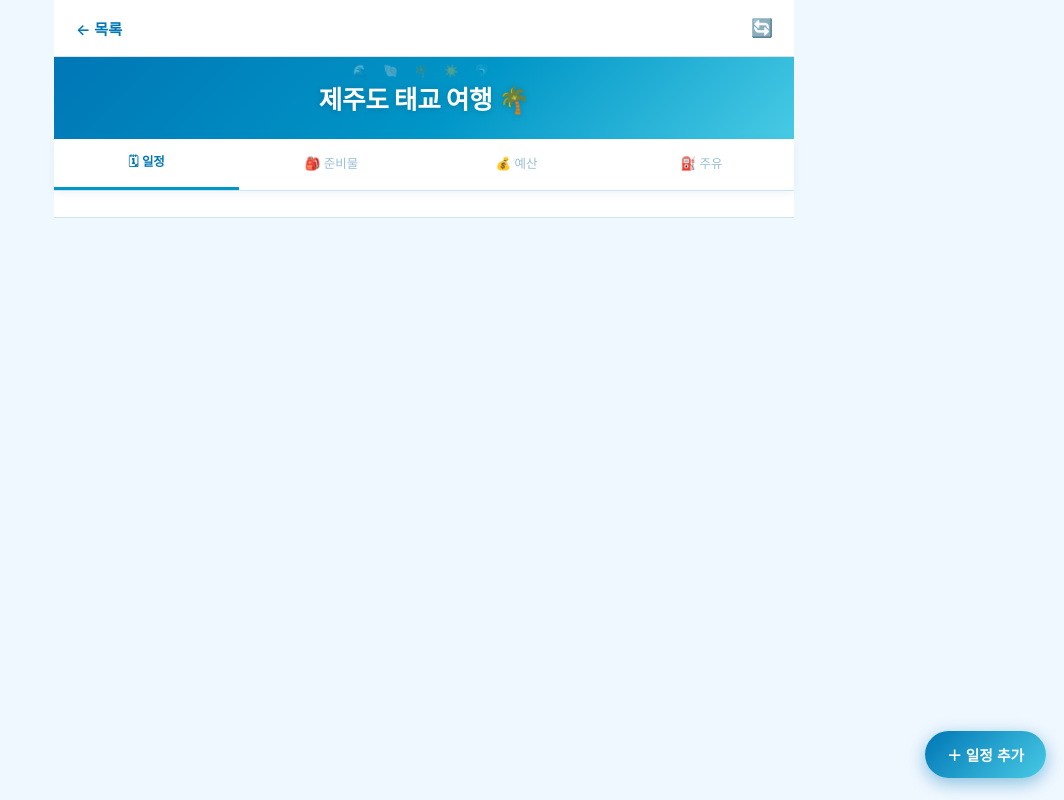
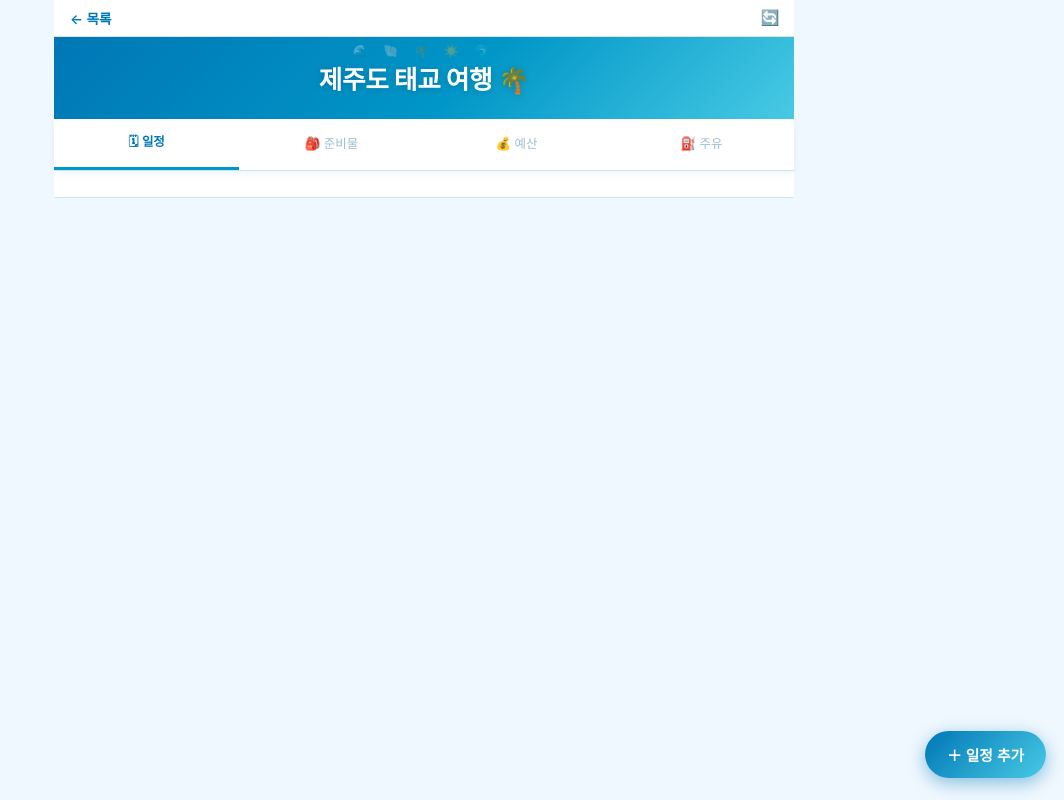
Before and after one commit to panda5717/jeju-taegyo-trip, a website: page public/trip.html in a window 1280 px wide. Shown: the whole page, without its empty margins (216-1280 px from the left). Drawn offline with Linux system fonts and the light colour scheme; no server answers.

Commit message:
fix: reduce top bar height and button size

```diff
--- a/public/css/style.css
+++ b/public/css/style.css
@@ -27,19 +27,19 @@ header {
   display: flex;
   align-items: center;
   justify-content: space-between;
-  padding: 10px 14px;
+  padding: 4px 10px;
   border-bottom: 1px solid #e0e0e0;
 }
 .top-back-btn {
   background: none;
   border: none;
-  font-size: 0.95rem;
+  font-size: 0.85rem;
   font-weight: 600;
   color: #0077b6;
   text-decoration: none;
   cursor: pointer;
-  padding: 4px 8px;
-  border-radius: 8px;
+  padding: 2px 6px;
+  border-radius: 6px;
   -webkit-tap-highlight-color: transparent;
 }
 .top-back-btn:active { background: #f0f0f0; }
@@ -47,9 +47,9 @@ header {
   background: none;
   border: none;
   border-radius: 50%;
-  width: 36px;
-  height: 36px;
-  font-size: 1.1rem;
+  width: 28px;
+  height: 28px;
+  font-size: 0.95rem;
   cursor: pointer;
   display: flex;
   align-items: center;
```
